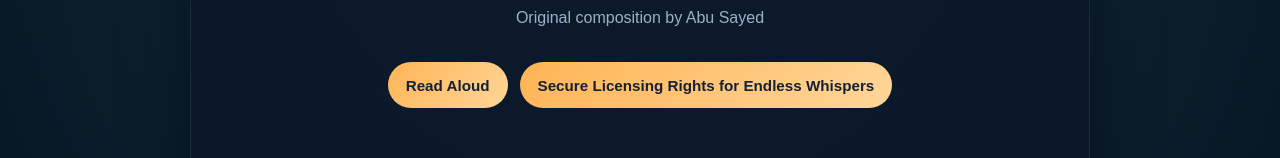
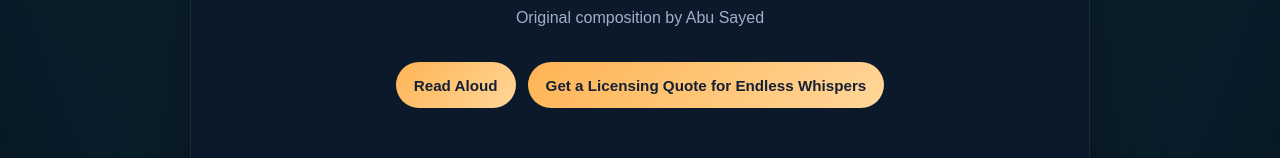
Before and after one commit to ImAbuSayed/endless-whispers, a plain HTML site: page index.html in a window 1280 px wide. Shown: the part 194-352 px from the top of the page. Drawn offline with Linux system fonts and the light colour scheme.

```diff
--- a/index.html
+++ b/index.html
@@ -537,7 +537,7 @@
 
         <div class="controls">
             <button class="btn-speak" id="speakBtn" title="Read the lyrics aloud"><span id="speakText">Read Aloud</span></button>
-            <a href="https://music.abusayed.com.bd/Licensing/?https://imabusayed.github.io/endless-whispers/" class="btn-license" title="Get licensing for this song" target="_blank">Secure Licensing Rights for Endless Whispers</a>
+            <a href="https://music.abusayed.com.bd/Licensing/?https://imabusayed.github.io/endless-whispers/" class="btn-license" title="Get licensing for this song" target="_blank">Get a Licensing Quote for Endless Whispers</a>
 
         </div>
         <br>
```
Also changed, not shown: llms.txt, manifest.json, 1 other file.
